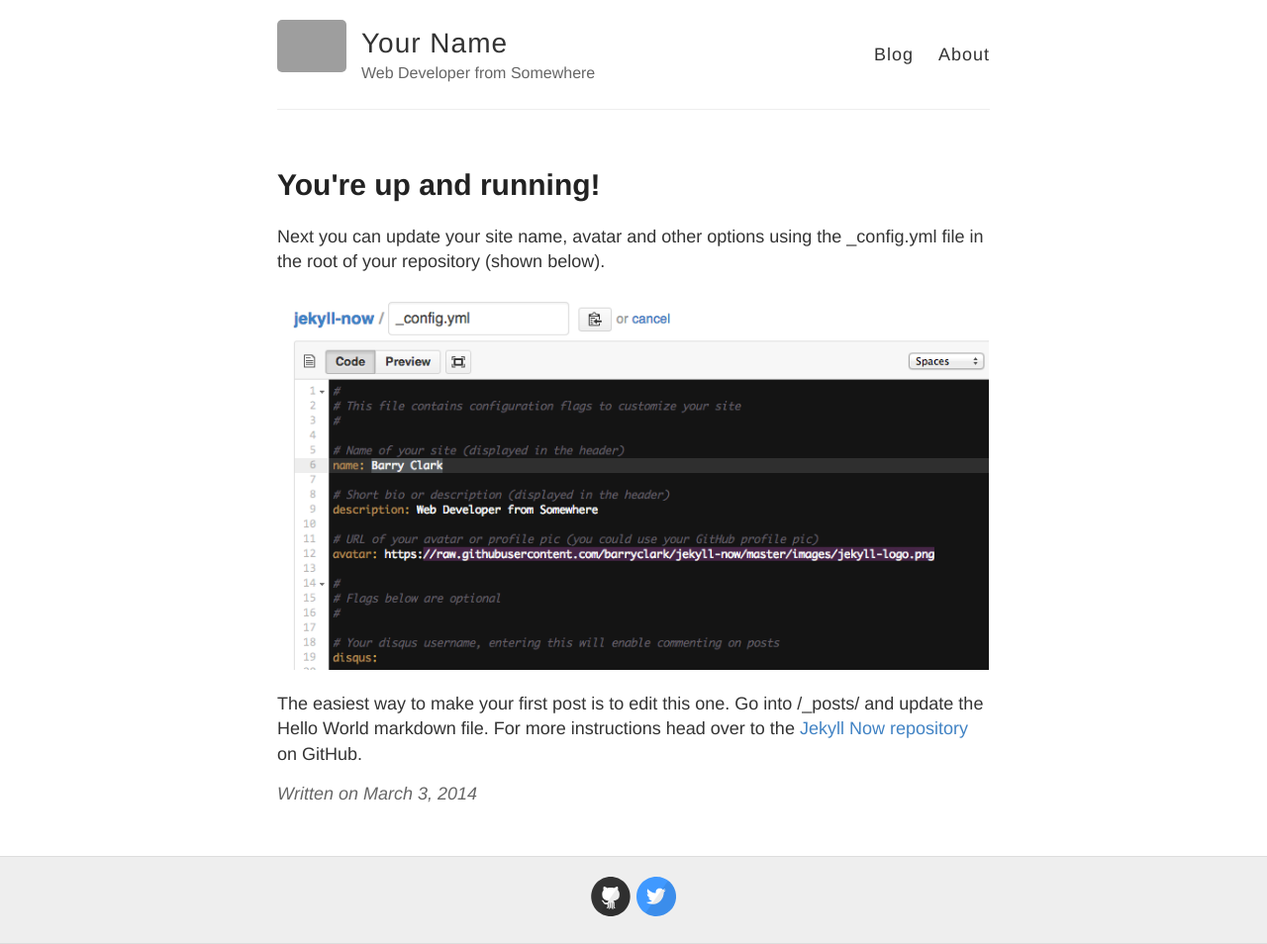
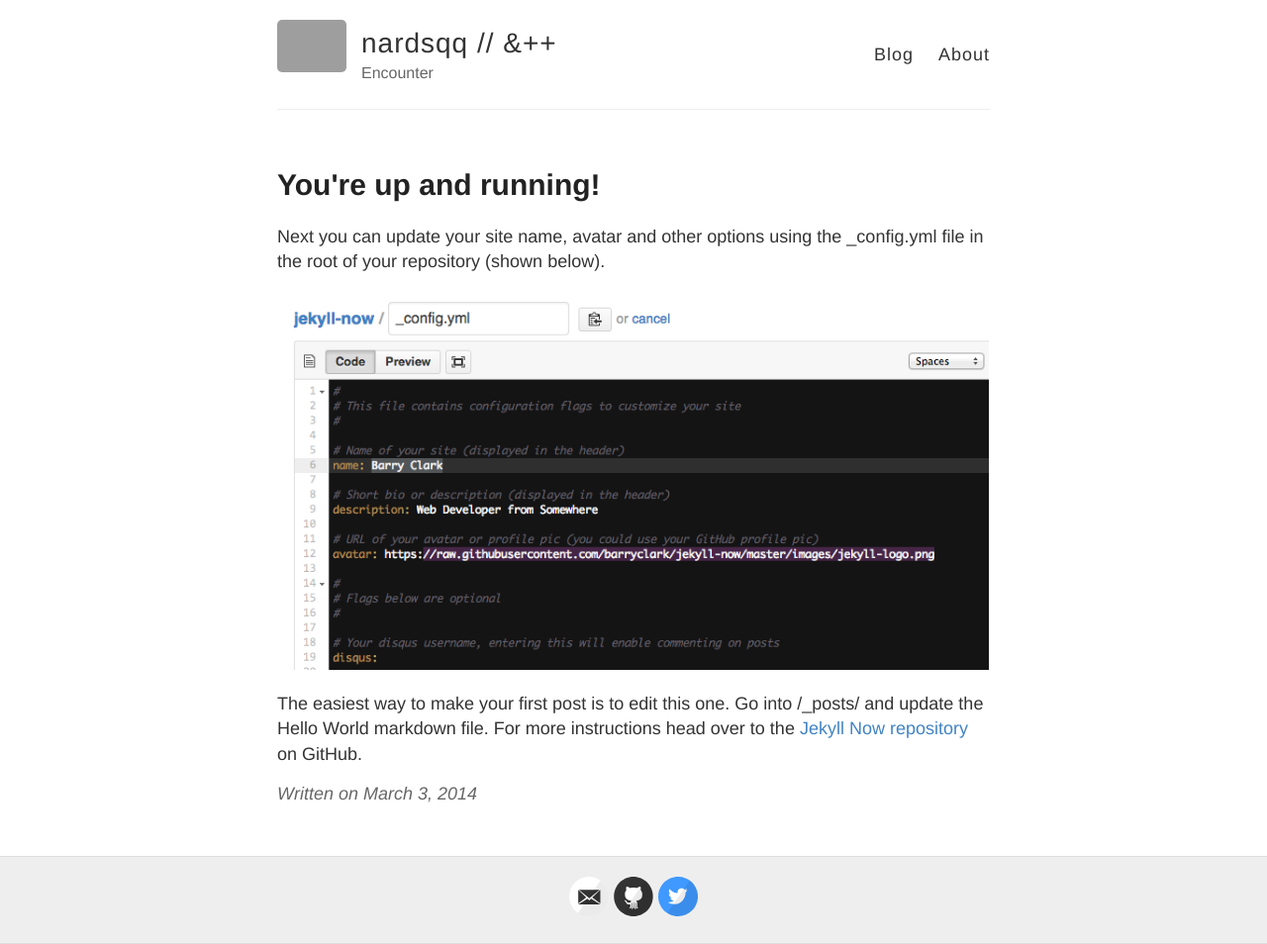
Before and after one commit to nardsqq/nardsqq.github.io, a Jekyll site: the page built from _posts/2014-3-3-Hello-World.md, in a window 1280 px wide. Shown: the whole page at 99% size. Built offline with Jekyll 4.4.1, drawn with Linux system fonts in a browser that asks for light colours; grey boxes are pictures that could not be loaded.

Commit message:
First touches to the site

```diff
--- a/_config.yml
+++ b/_config.yml
@@ -3,13 +3,13 @@
 #
 
 # Name of your site (displayed in the header)
-name: Your Name
+name: nardsqq // &++
 
 # Short bio or description (displayed in the header)
-description: Web Developer from Somewhere
+description: Encounter
 
 # URL of your avatar or profile pic (you could use your GitHub profile pic)
-avatar: https://raw.githubusercontent.com/barryclark/jekyll-now/master/images/jekyll-logo.png
+avatar: https://lh3.googleusercontent.com/-JiJITkGlIEU/WvBe784mBLI/AAAAAAAAAGI/JBteneCumX4Ig52lJF0yA0dV_USnTGdlwCEwYBhgL/w140-h140-p/31695713_1954897314824957_8059756402983305216_n.png
 
 #
 # Flags below are optional
@@ -18,15 +18,15 @@
 # Includes an icon in the footer for each username you enter
 footer-links:
   dribbble:
-  email:
+  email: nardparagas@gmail.com
   facebook:
   flickr:
-  github: barryclark/jekyll-now
+  github: nardsqq
   instagram:
   linkedin:
   pinterest:
   rss: # just type anything here for a working RSS icon
-  twitter: jekyllrb
+  twitter: nardsqq
   stackoverflow: # your stackoverflow profile, e.g. "users/50476/bart-kiers"
   youtube: # channel/<your_long_string> or user/<user-name>
   googleplus: # anything in your profile username that comes after plus.google.com/
@@ -41,7 +41,7 @@
 
 # Your website URL (e.g. http://barryclark.github.io or http://www.barryclark.co)
 # Used for Sitemap.xml and your RSS feed
-url:
+url: https://nardsqq.github.io/
 
 # If you're hosting your site at a Project repository on GitHub pages
 # (http://yourusername.github.io/repository-name)
```
Also changed, not shown: README.md (deleted).
